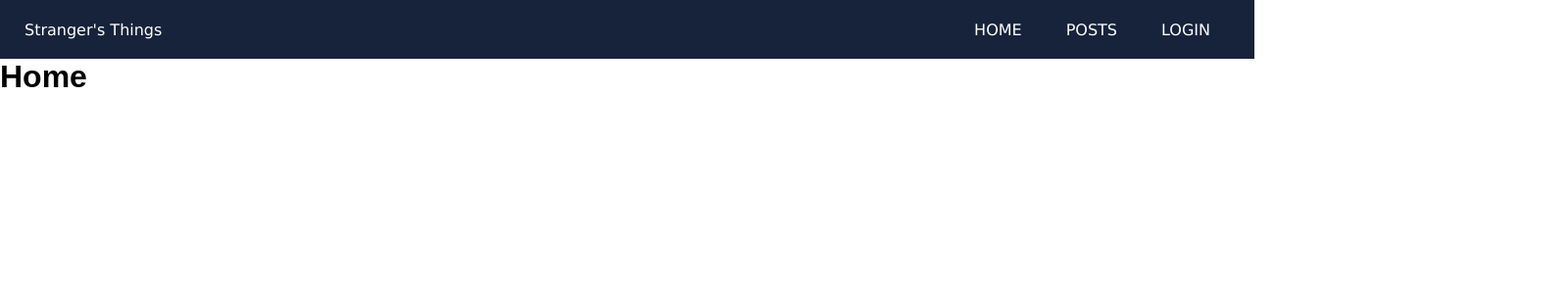
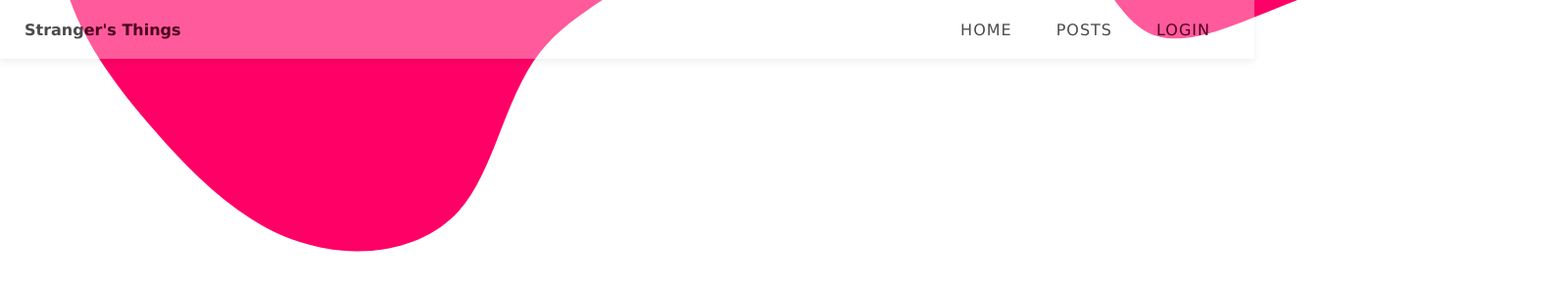
Before and after one commit to UlyssesCortes/UNIV_Stranger-s_Things, a React app: page /home in a window 1280 px wide. Shown: the whole page at 98% size, 1600 px wide, since content can reach past the window. Built offline with nearby package versions, Linux system fonts and the light colour scheme.

Commit message:
Style updated

```diff
--- a/src/Components/Header.js
+++ b/src/Components/Header.js
@@ -6,6 +6,7 @@ import './header.css'
 const Header = ({ isLoggedIn }) => {
 
     return (
+        <>
             <nav className="nav" >
                 <p className="AppName">Stranger's Things</p>
                 <ul className="listBox">
@@ -15,6 +16,16 @@ const Header = ({ isLoggedIn }) => {
                     {!isLoggedIn ? <li><Link to='/login' className="links">LOGIN</Link></li> : <li><Link to='/logout' className="links">LOGOUT</Link></li>}
                 </ul>
             </nav >
+
+            <main>
+                <div className='bulb'>
+                </div>
+                <div className='bulb2'>
+                </div>
+            </main>
+        </>
+
+
     )
 }
 
--- a/src/Components/Home.js
+++ b/src/Components/Home.js
@@ -1,14 +1,12 @@
 import React from 'react';
 import Header from './Header';
+import "./home.css"
 
 
 const Home = ({ isLoggedIn, setIsLoggedIn, setToken }) => {
     return (
         <>
-            {console.log("Logged in home?", isLoggedIn)}
             <Header isLoggedIn={isLoggedIn} setIsLoggedIn={setIsLoggedIn} setToken={setToken} />
-
-            <h1>Home</h1>
         </>
     )
 }
--- a/src/Components/Profile.js
+++ b/src/Components/Profile.js
@@ -83,6 +83,7 @@ const Profile = ({ isLoggedIn, setIsLoggedIn, setToken, myData, token, setMyData
                 <h1>Profile:</h1>
                 <button type="button" onClick={() => fetchProfile()}>Refresh</button>
             </section>
+            <main>
                 <section className="messagesContainer">
                     <h1 className="title">Messages to me</h1>
                     <div className="messagesContainer">
@@ -93,6 +94,8 @@ const Profile = ({ isLoggedIn, setIsLoggedIn, setToken, myData, token, setMyData
                         {messagesFromMeFun()}
                     </div>
                 </section>
+            </main>
+
 
 
         </>
--- a/src/Components/header.css
+++ b/src/Components/header.css
@@ -2,9 +2,13 @@
     display: flex;
     justify-content: space-between;
     align-items: center;
-    background-color: rgb(22, 35, 59);
+    /* background-color: rgb(22, 35, 59); */
+    background-color: rgba(255, 255, 255, 0.5);
+    opacity: 0.7;
     height: 60px;
-    color: white;
+    color: #000000;
+    font-weight: bold;
+    box-shadow: rgba(0, 0, 0, 0.1) 0px 3px 8px;
 }
 
 .AppName {
@@ -23,9 +27,11 @@
     display: inline-block;
     font-family: 'Lucida Sans', 'Lucida Sans Regular', 'Lucida Grande', 'Lucida Sans Unicode', Geneva, Verdana, sans-serif;
     position: relative;
-    color: #ffffff;
+    color: #000000;
     padding: 5px;
     text-decoration: none;
+    font-weight: 100;
+    letter-spacing: 1px;
 }
 
 .links:after {
@@ -36,7 +42,7 @@
     height: 2px;
     bottom: 0;
     left: 0;
-    background-color: #ffffff;
+    background-color: #000000;
     transform-origin: bottom right;
     transition: transform 0.25s ease-out;
 }
--- /dev/null
+++ b/src/Components/home.css
@@ -0,0 +1,39 @@
+* {
+    margin: 0;
+    padding: 0;
+    box-sizing: border-box;
+}
+
+body {
+    overflow-x: hidden;
+}
+
+body::-webkit-scrollbar {
+    display: none;
+}
+
+.bulb {
+    position: absolute;
+    display: inline-block;
+    z-index: -1;
+    width: 50em;
+    right: 30em;
+    bottom: 30em;
+    height: 50em;
+    background-image: url('../img/blob\ \(1\).svg');
+    /* background-size: cover; */
+}
+
+.bulb2 {
+    position: absolute;
+    display: inline-block;
+    z-index: -1;
+    width: 50em;
+    right: -20em;
+    transform: rotate(90deg);
+    bottom: 40em;
+    height: 50em;
+    background-image: url('../img/blob\ \(1\).svg');
+    background-size: cover;
+
+}
--- a/src/Components/profile.css
+++ b/src/Components/profile.css
@@ -4,27 +4,33 @@
     box-sizing: border-box;
 }
 
+body {}
+
 .postCard {
     display: flex;
     justify-content: center;
     margin: 0px;
     padding: 0px;
+
 }
 
 .subHeader {
     display: flex;
     padding: 20px;
     justify-content: space-between;
+
 }
 
 .subHeader button {
     background-color: #CDD1C4;
     color: black;
     font-family: 'Lucida Sans', 'Lucida Sans Regular', 'Lucida Grande', 'Lucida Sans Unicode', Geneva, Verdana, sans-serif;
+
 }
 
 .subHeader button:hover {
     background-color: #eaece4;
+
 }
 
 .postCardContent {
@@ -32,6 +38,7 @@
     justify-content: center;
     flex-direction: row;
     font-size: 18px;
+
 }
 
 .messagesContainer {
@@ -46,6 +53,7 @@
     text-align: center;
     padding-bottom: 35px;
     margin: 10px;
+
 }
 
 .icon h4 {
@@ -55,7 +63,7 @@
 
 .icon {
     padding: 30px;
-    background-color: #CDD1C4;
+    background-color: #F2F4F8;
     font-family: 'Trebuchet MS', 'Lucida Sans Unicode', 'Lucida Grande', 'Lucida Sans', Arial, sans-serif;
     font-size: 25px;
 }
@@ -63,13 +71,23 @@
 .infoSection {
     padding: 50px;
     min-width: 15em;
-    background: linear-gradient(to left, rgb(255, 255, 255) 50%, #CDD1C4 50%) right;
+    background: linear-gradient(to left, rgb(255, 255, 255) 50%, #F2F4F8 50%) right;
     background-size: 200%;
     transition: .5s ease-out;
 }
 
 .infoSection:hover {
     background-position: left;
-    color: rgb(255, 255, 255);
-    text-shadow: 1px 1px 2px rgb(146, 143, 143);
+    /* color: rgb(197, 102, 102); */
+    /* text-shadow: 1px 1px 2px rgb(146, 143, 143); */
+    text-shadow:
+        0 0 5px rgb(255, 255, 255, 1),
+        0 0 10px rgb(255, 255, 255, 1),
+        0 0 20px rgb(255, 255, 255, 1),
+        0 0 30px rgb(255, 255, 255, 1),
+        -1px 0 rgb(224, 88, 156),
+        0 1px rgb(224, 88, 156),
+        1px 0 rgb(224, 88, 156),
+        0 -1px rgb(224, 88, 156);
+    -webkit-text-stroke: 1px rgb(224, 88, 156);
 }
```
Also changed, not shown: src/img/blob (1).svg (added), src/img/wave (1).png (added). Lines whose indentation alone changed are shown as unchanged.
